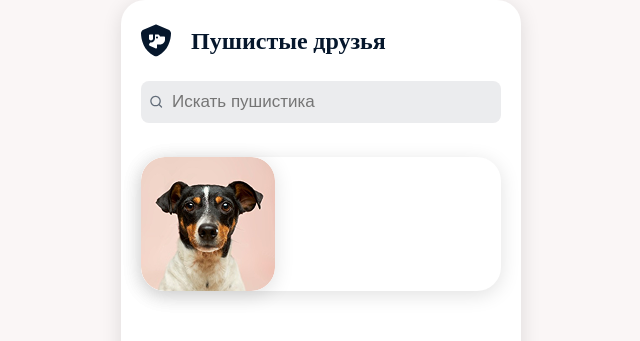
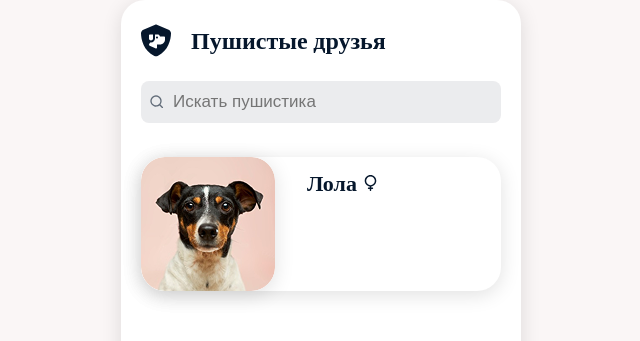
Before and after one commit to lepa15/fluffy, a plain HTML site: page index.html in a window 1280 px wide. Shown: the top 341 px of the page, 319-959 px from the left. Drawn offline with Linux system fonts and the light colour scheme.

Commit message:
Add cards-block__card-name and icon

```diff
--- a/index.css
+++ b/index.css
@@ -46,7 +46,7 @@ body {
     color: #06172c;
     background: #faf6f6;
 
-    font-family: Poppins;
+    font-family: Poppins, serif;
     font-size: 16px;
     font-weight: 400;
     line-height: 1;
@@ -69,9 +69,8 @@ body {
 .container {
     border-radius: 24px;
 
-    margin: 0px auto;
-    padding: 0px 20px;
-    border-radius: 24px;
+    margin: 0 auto;
+    padding: 0 20px;
 }
 
 
@@ -127,12 +126,29 @@ body {
 .cards-block__card {
     border-radius: 24px;
     display: flex;
-    align-items: start;
+
+    column-gap: 16px;
     box-shadow: 0 4px 20px 0 rgba(0, 0, 0, 0.12);
     background: #fff;
 }
 
-юcards-block__card-img {
-    width: 100%;
-    object-fit: contain;
+.cards-block__card-img {
+
 }
+
+.cards-block__card-text {
+    padding: 16px;
+    font-weight: 600;
+    font-size: 22px;
+}
+
+.cards-block__card-name::after {
+    content: "";
+    display: inline-block;
+    width: 16px;
+    height: 16px;
+    background-image: url('/images/Vector.svg');
+    background-size: contain;
+    background-repeat: no-repeat;
+    margin-left: 7px;
+}
--- a/index.html
+++ b/index.html
@@ -1,5 +1,5 @@
 <!DOCTYPE html>
-<html>
+<html lang="Russian">
 <head>
     <meta charset="UTF-8">
     <title>Пушистые друзья!</title>
@@ -24,7 +24,7 @@
             <div class="main-block__container">
                 <div class="search-wrapper__container">
                     <svg class="search-icon" width="16" height="16" viewBox="0 0 16 16" fill="none" xmlns="http://www.w3.org/2000/svg">
-                        <g clipPath="url(#clip0_7_7288)">
+                        <g clip-path="url(#clip0_7_7288)">
                             <path fill-rule="evenodd" clip-rule="evenodd" d="M7.00017 1.33301C6.09656 1.33308 5.20608 1.54925 4.40301 1.96347C3.59994 2.37769 2.90756 2.97795 2.38366 3.71418C1.85976 4.4504 1.51951 5.30124 1.39131 6.1957C1.26311 7.09017 1.35067 8.00232 1.64669 8.85606C1.94271 9.7098 2.4386 10.4804 3.09299 11.1035C3.74739 11.7266 4.54131 12.1842 5.40851 12.4381C6.27572 12.692 7.19106 12.7348 8.07818 12.5629C8.9653 12.3911 9.79847 12.0096 10.5082 11.4503L12.9428 13.885C13.0686 14.0064 13.237 14.0736 13.4118 14.0721C13.5866 14.0706 13.7538 14.0005 13.8774 13.8769C14.001 13.7533 14.0711 13.5861 14.0726 13.4113C14.0741 13.2365 14.0069 13.0681 13.8855 12.9423L11.4508 10.5077C12.1095 9.67209 12.5196 8.66794 12.6342 7.61016C12.7489 6.55237 12.5634 5.48369 12.099 4.5264C11.6346 3.56912 10.9101 2.76191 10.0084 2.19716C9.10665 1.63241 8.06415 1.33294 7.00017 1.33301ZM2.66684 6.99967C2.66684 5.8504 3.12338 4.7482 3.93604 3.93554C4.7487 3.12289 5.8509 2.66634 7.00017 2.66634C8.14944 2.66634 9.25164 3.12289 10.0643 3.93554C10.877 4.7482 11.3335 5.8504 11.3335 6.99967C11.3335 8.14895 10.877 9.25115 10.0643 10.0638C9.25164 10.8765 8.14944 11.333 7.00017 11.333C5.8509 11.333 4.7487 10.8765 3.93604 10.0638C3.12338 9.25115 2.66684 8.14895 2.66684 6.99967Z" fill="#06172C" fill-opacity="0.6" />
                         </g>
                         <defs>
@@ -33,7 +33,9 @@
                             </clipPath>
                         </defs>
                     </svg>
-                    <input type="search" class="search-input" placeholder="Искать пушистика">
+                    <label>
+                        <input type="search" class="search-input" placeholder="Искать пушистика">
+                    </label>
                 </div>
 
                 <section class="cards-block__container">
@@ -44,7 +46,7 @@
                                  class="cards-block__card">
                         </div>
                         <div class="cards-block__card-text">
-                            <h2 class="cards-block__card-title"></h2>
+                            <h2 class="cards-block__card-name">Лола</h2>
                         </div>
                     </article>
                 </section>
```
Also changed, not shown: images/Vector.svg (added).
